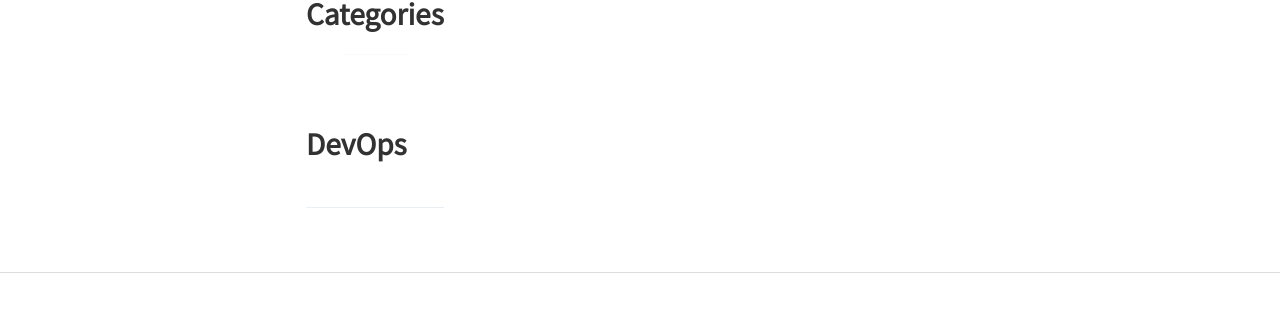
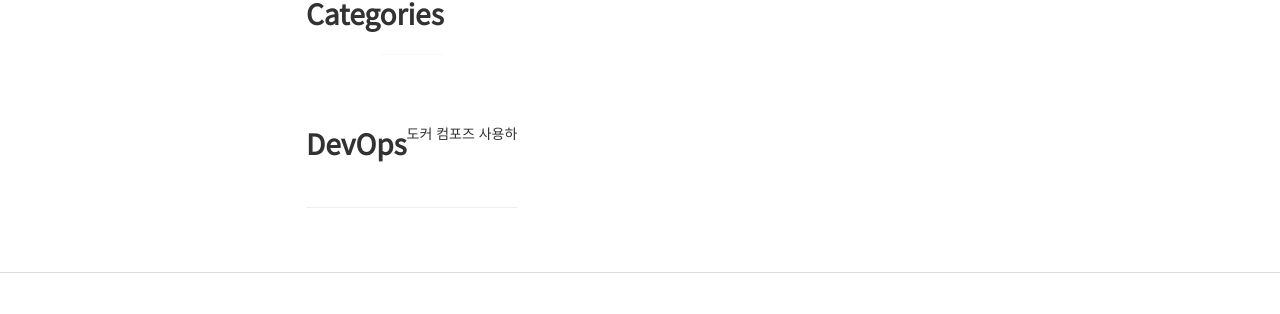
Before and after one commit to suhyunbaik/suhyunbaik.github.io, a Jekyll site: the page built from _pages/categories.md, in a window 1280 px wide. Shown: the part 1076-1390 px from the top of the page. Built offline with Jekyll 4.4.1, drawn with Linux system fonts in a browser that asks for light colours.

```diff
--- a/_layouts/categories.html
+++ b/_layouts/categories.html
@@ -9,7 +9,7 @@ layout: default
                 <div style="display: flex; height: 25px">
                     <h4 class="c-post__title">DevOps</h4>
                     <div class='c-content'>
-                        <a href="{{site.baseurl}}/"></a>
+                        <a href="{{site.baseurl}}/">도커 컴포즈 사용하</a>
                         <!--                     {% for post in page.posts %}-->
                         <!--                        {% include post-card.liquid %}-->
                         <!--                    {% endfor %}-->
```
